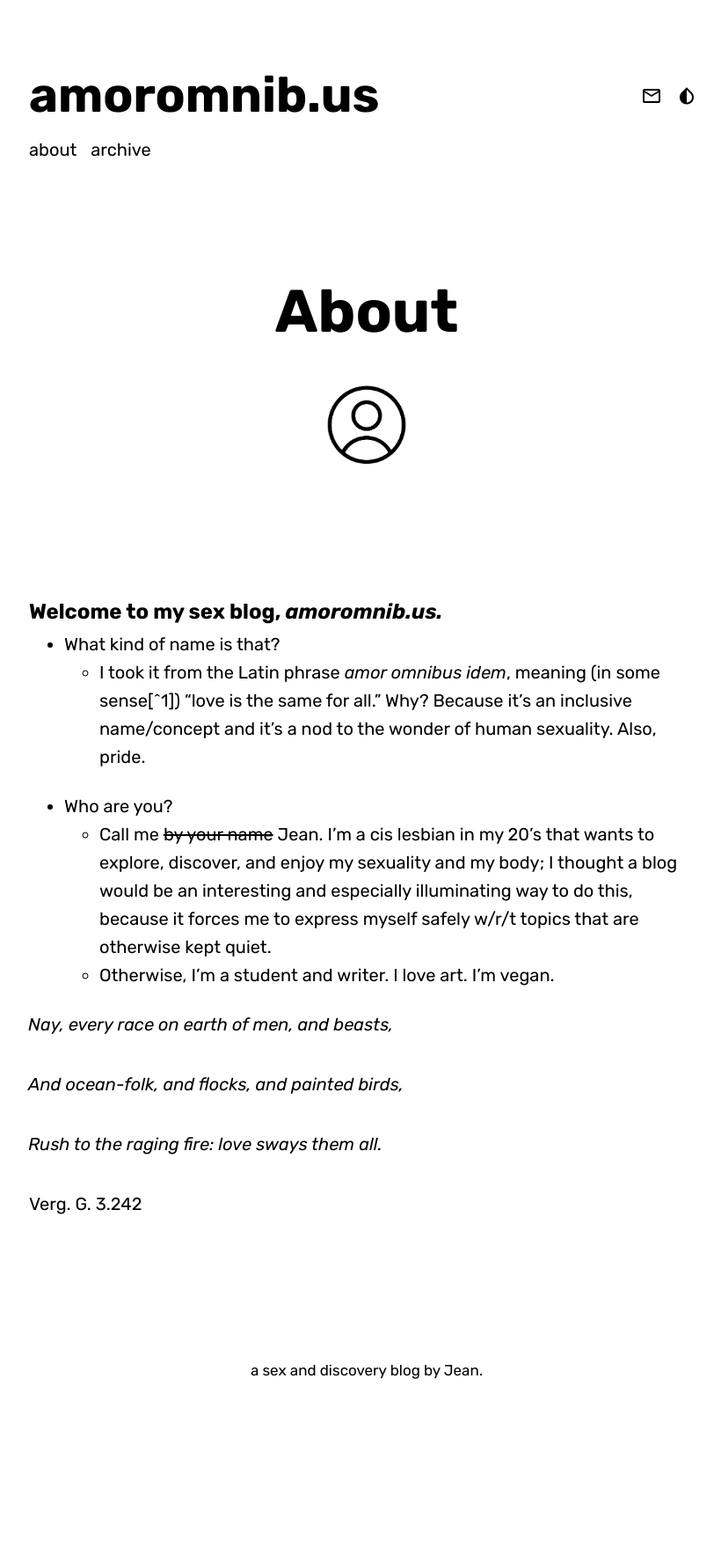
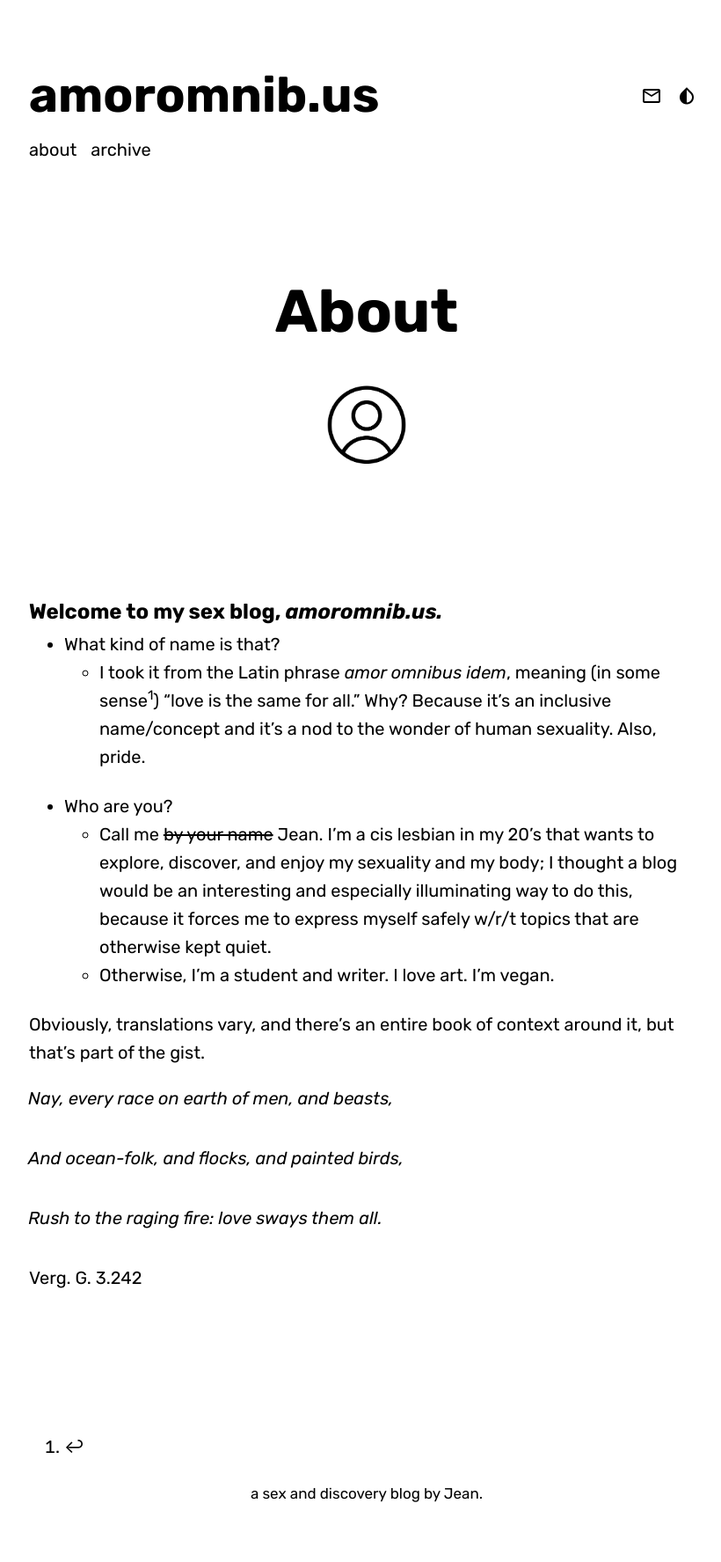
Before and after one commit to yvesklein/ao, a Jekyll site: the page built from about.md, in a window 1280 px wide. Shown: the whole page at 88% size, without its empty margins (223-1043 px from the left). Built offline with Jekyll 4.4.1, drawn with Linux system fonts in a browser that asks for light colours; some web fonts are replaced; before the commit the page ends 1635 px from its top, so only the background shows below that.

Commit message:
Update about.md

```diff
--- a/about.md
+++ b/about.md
@@ -27,7 +27,8 @@ published: true
     - Call me ~~by your name~~ Jean. I'm a cis lesbian in my 20's that wants to explore, discover, and enjoy my sexuality and my body; I thought a blog would be an interesting and especially illuminating way to do this, because it forces me to express myself safely w/r/t topics that are otherwise kept quiet.
     - Otherwise, I'm a student and writer. I love art. I'm vegan.
 
-[1]: Obviously, translations vary, and there's an entire book of context around it, but that's part of the gist.
+[^1]:
+  Obviously, translations vary, and there's an entire book of context around it, but that's part of the gist.
 
 > Nay, every race on earth of men, and beasts,
 
```
